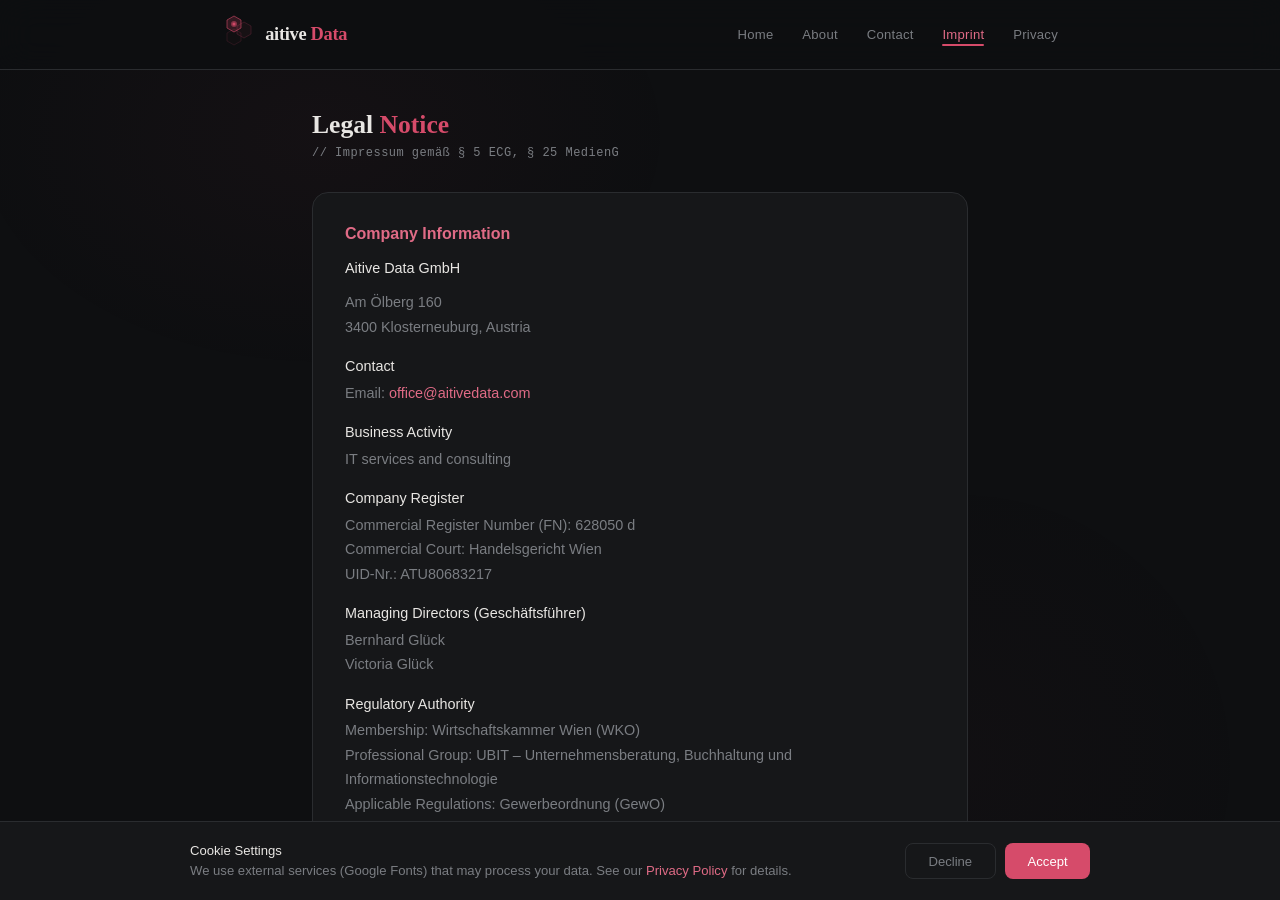
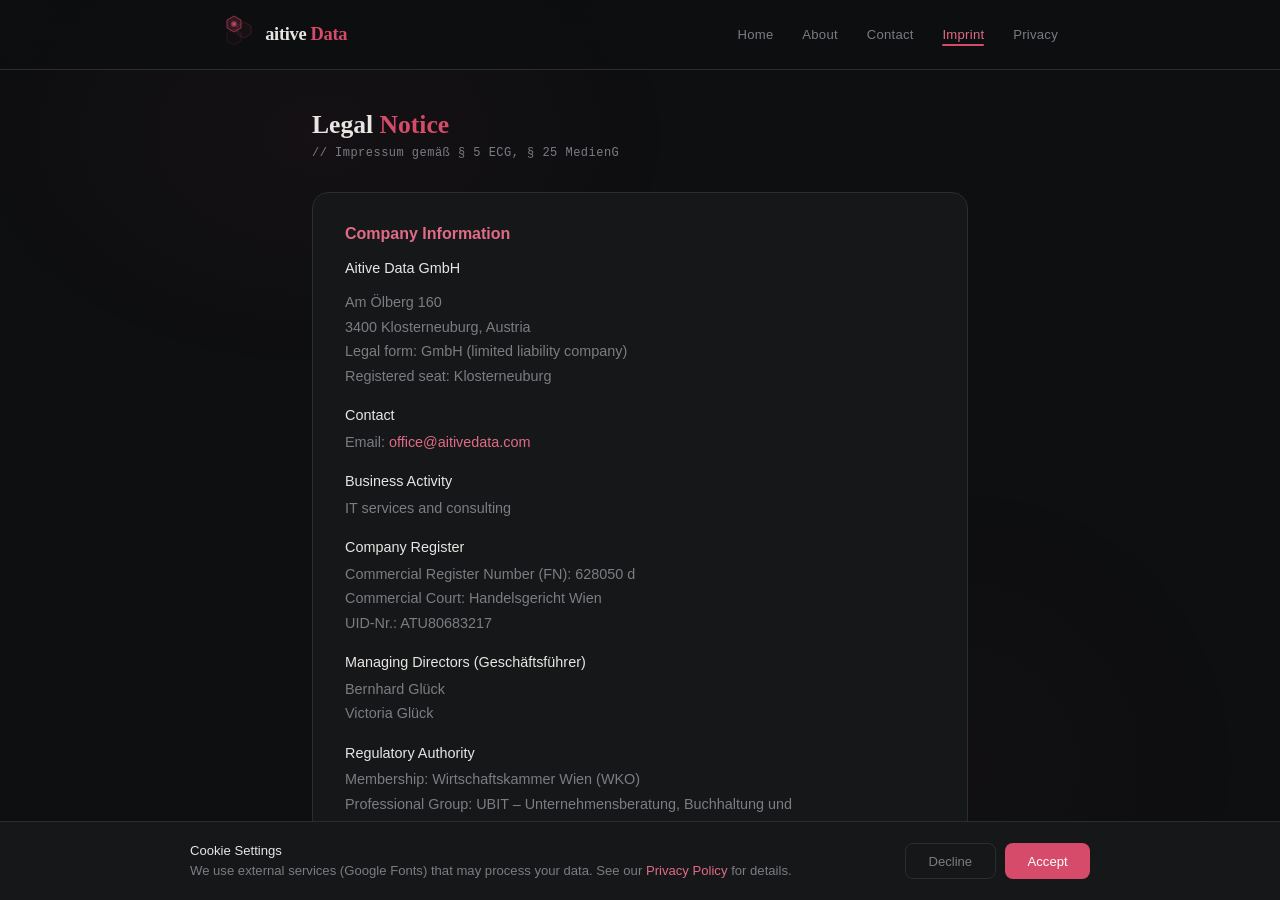
Before and after one commit to aitivedata/aitivedata.github.io, a Jekyll site: the page built from imprint.html, in a window 1280 px wide and 900 px high. Built offline with Jekyll 4.4.1, drawn with Linux system fonts in a browser that asks for light colours.

Commit message:
Add legal form and registered seat to imprint
Co-Authored-By: Claude Opus 4.6 (1M context) <noreply@anthropic.com>

```diff
--- a/imprint.html
+++ b/imprint.html
@@ -14,7 +14,9 @@ description: "Legal information and imprint of Aitive Data GmbH, Vienna, Austria
   <p><strong>{{ site.company.name }}</strong></p>
   <p>
     {{ site.company.address }}<br>
-    {{ site.company.zip }} {{ site.company.city }}, {{ site.company.country }}
+    {{ site.company.zip }} {{ site.company.city }}, {{ site.company.country }}<br>
+    Legal form: GmbH (limited liability company)<br>
+    Registered seat: {{ site.company.city }}
   </p>
 
   <h3>Contact</h3>
```
